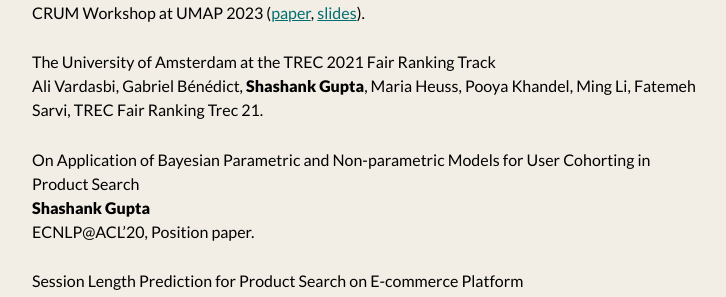
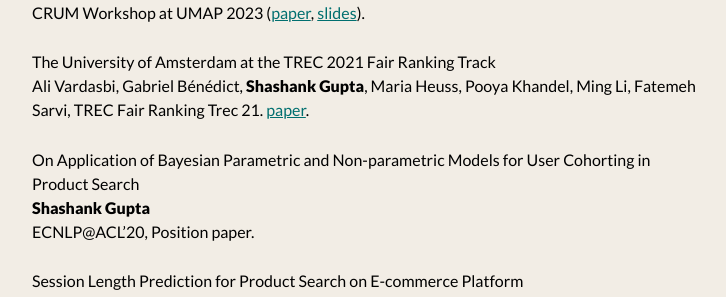
Before and after one commit to shashankg7/shashankg7.github.io, a Jekyll site: the page built from publications.md, in a window 1280 px wide and 900 px high, scrolled down 998 px. Shown: the part 160-457 px from the top of the window, without its empty margins (272-998 px from the left). Built offline with Jekyll 4.4.1, drawn with Linux system fonts in a browser that asks for light colours; nearby versions of some CDN libraries.

Commit message:
Update publications.md

```diff
--- a/publications.md
+++ b/publications.md
@@ -51,6 +51,7 @@
 
 The University of Amsterdam at the TREC 2021 Fair Ranking Track <br>
 Ali Vardasbi, Gabriel Bénédict, <b>Shashank Gupta</b>, Maria Heuss, Pooya Khandel, Ming Li, Fatemeh Sarvi, TREC Fair Ranking Trec 21.
+[paper](https://trec.nist.gov/pubs/trec30/papers/IRLab-Amsterdam-F.pdf).
 
 On Application of Bayesian Parametric and Non-parametric Models for User Cohorting in Product Search <br>
 <b>Shashank Gupta</b> <br>
```
